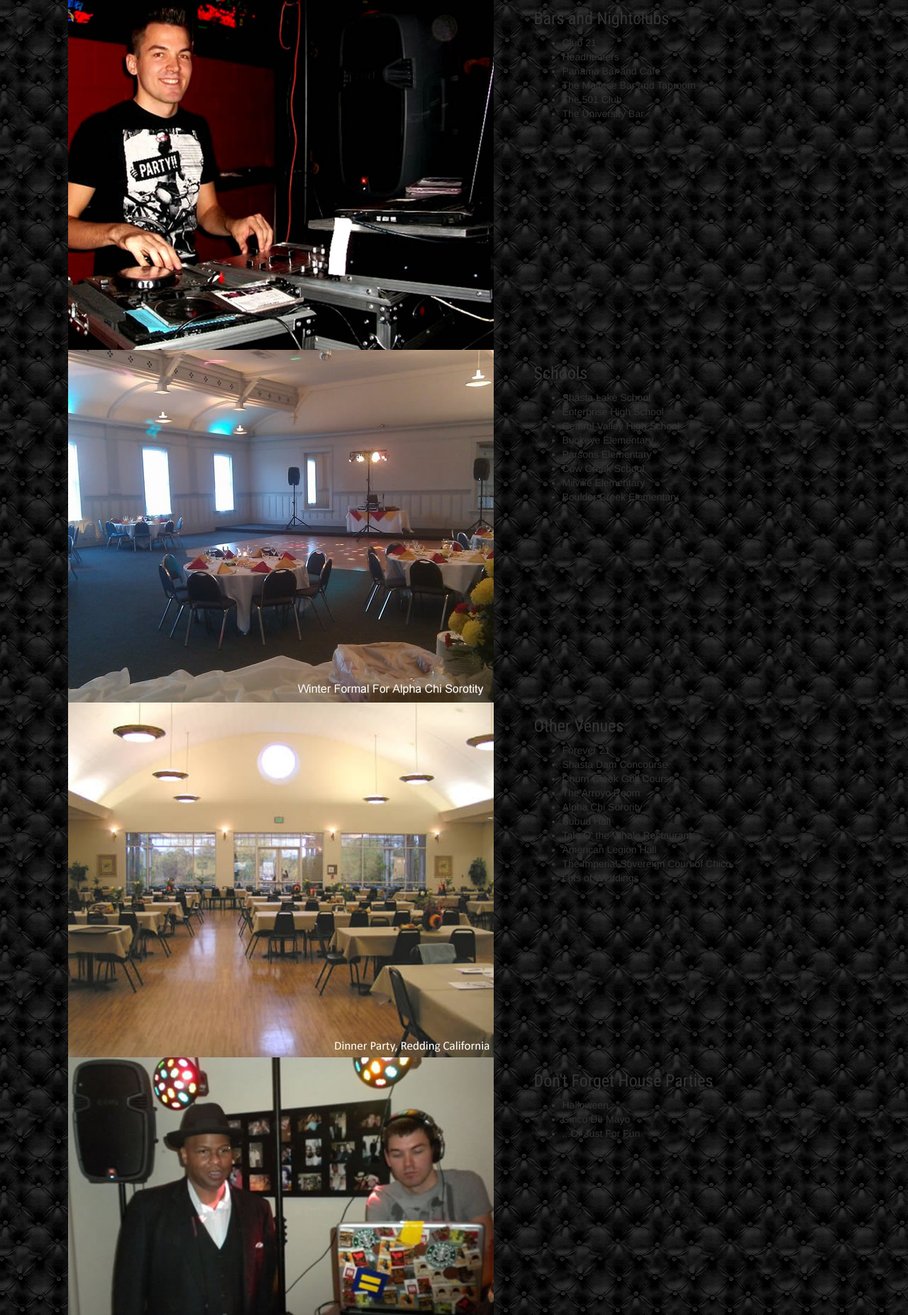
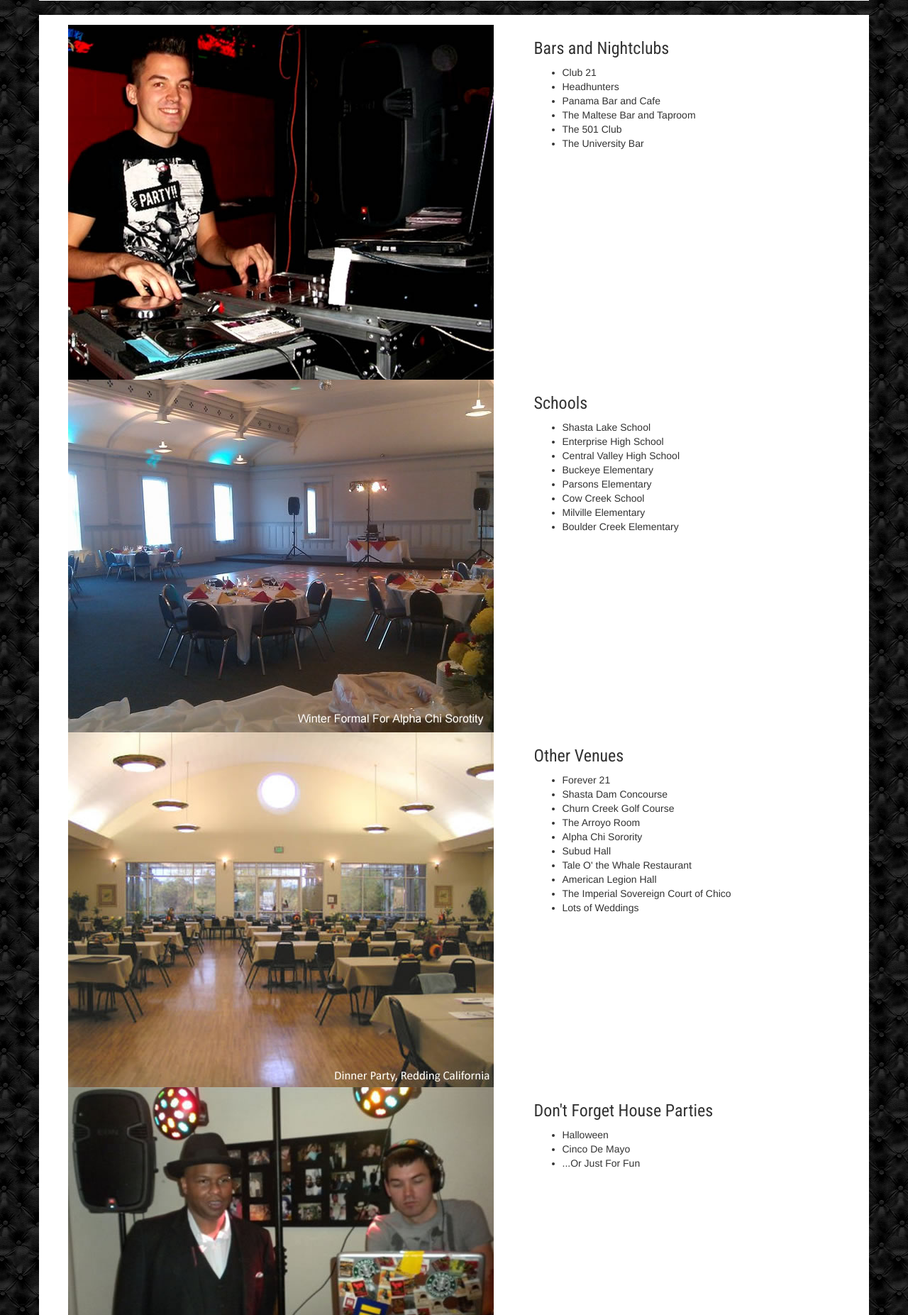
Before and after one commit to cjtrowbridge/dj-cj.com, a PHP site: page / in a window 1280 px wide. Shown: the part 587-2440 px from the top of the page at 71% size. Run offline with PHP 8.4, Linux system fonts and the light colour scheme; some libraries are stand-ins or nearby versions; some web fonts are replaced.

Commit message:
Update index.php

```diff
--- a/index.php
+++ b/index.php
@@ -57,7 +57,7 @@
 		</div>
 		<div class="container">
 			<div class="row">
-				<div class="col-xs-12">
+				<div class="col-xs-12 whiteBox">
 					<h3>Download My Free Mixes!</h3>
 					<div>
 						<h4>2010: Progressive Dance Mix</h4>
@@ -74,7 +74,7 @@
 				&nbsp;
 			</div>
 			<div class="row">
-				<div class="col-xs-12">
+				<div class="col-xs-12 whiteBox">
 					<div class="row">
 						<div class="col-xs-12 col-md-7 photo">
 							<img src="/images/dj-cj-018.jpg" alt="Maltese Monthly Jello Wrestling">
@@ -149,7 +149,7 @@
 			</div>
 
 			<div class="row">
-				<div class="col-xs-12">
+				<div class="col-xs-12 whiteBox">
 					<div class="col-xs-12 col-md-3 gear">
 						<img src="images/eon-r.gif" alt="JBL EON">
 					</div>
@@ -174,7 +174,7 @@
 				&nbsp;
 			</div>
 			<div class="row">
-				<div class="col-xs-12">
+				<div class="col-xs-12 whiteBox">
 					<div class="row">
 						&nbsp;
 					</div>
```
